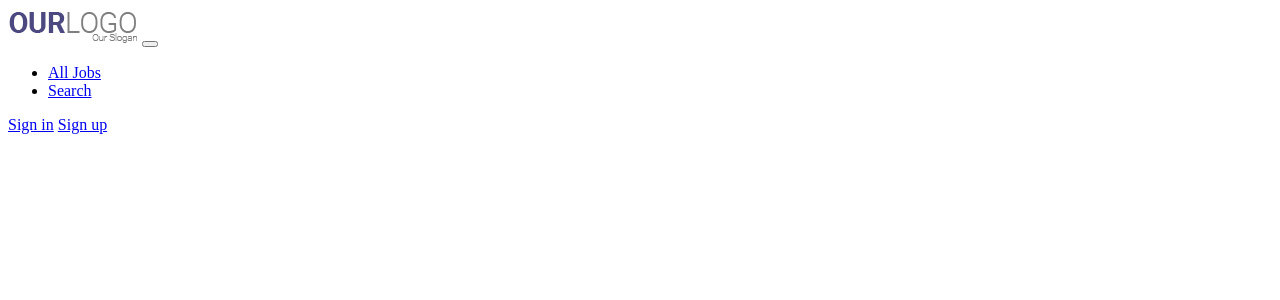
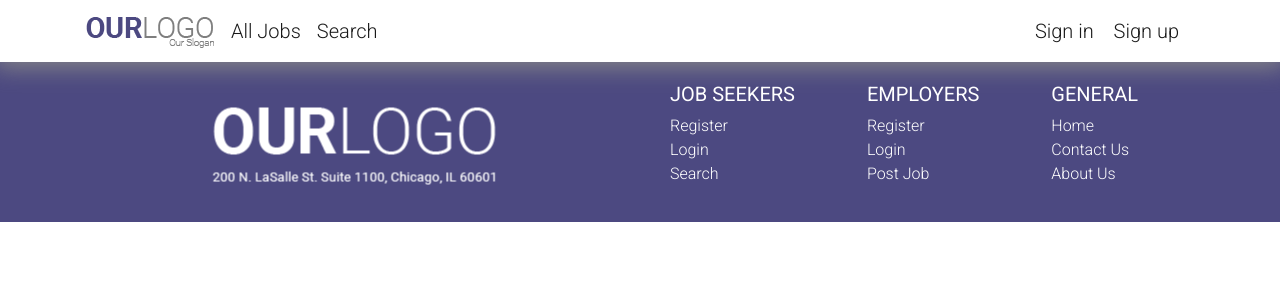
Before and after one commit to tomotomov92/JobPositionsProject, a PHP site: page /Registration in a window 1280 px wide. Shown: the top 300 px of the page. Run offline with PHP 8.4, Linux system fonts and the light colour scheme.

Commit message:
Merge changes

```diff
--- a/src/A_Login.php
+++ b/src/A_Login.php
@@ -1,10 +1,16 @@
 <html>
     <head>
         <title>Administrator login</title>
+
+        <link rel="stylesheet" href="https://stackpath.bootstrapcdn.com/bootstrap/4.4.1/css/bootstrap.min.css" integrity="sha384-Vkoo8x4CGsO3+Hhxv8T/Q5PaXtkKtu6ug5TOeNV6gBiFeWPGFN9MuhOf23Q9Ifjh" crossorigin="anonymous">
+        <link rel="stylesheet" href="assets/css/job_offer.css">
+        <link href="https://fonts.googleapis.com/css?family=Roboto:300,400&display=swap" rel="stylesheet">
+
     </head>
     <body>
         <?php
             include "header.php";
+            include "footer.php";
         ?>
     </body>
 </html>
--- a/src/A_Registration.php
+++ b/src/A_Registration.php
@@ -1,10 +1,16 @@
 <html>
     <head>
         <title>Administrator registration</title>
+
+        <link rel="stylesheet" href="https://stackpath.bootstrapcdn.com/bootstrap/4.4.1/css/bootstrap.min.css" integrity="sha384-Vkoo8x4CGsO3+Hhxv8T/Q5PaXtkKtu6ug5TOeNV6gBiFeWPGFN9MuhOf23Q9Ifjh" crossorigin="anonymous">
+        <link rel="stylesheet" href="assets/css/job_offer.css">
+        <link href="https://fonts.googleapis.com/css?family=Roboto:300,400&display=swap" rel="stylesheet">
+
     </head>
     <body>
         <?php
             include "header.php";
+            include "footer.php";
         ?>
     </body>
 </html>
--- a/src/AddJobPosition.php
+++ b/src/AddJobPosition.php
@@ -1,10 +1,16 @@
 <html>
     <head>
         <title>Add job position</title>
+
+        <link rel="stylesheet" href="https://stackpath.bootstrapcdn.com/bootstrap/4.4.1/css/bootstrap.min.css" integrity="sha384-Vkoo8x4CGsO3+Hhxv8T/Q5PaXtkKtu6ug5TOeNV6gBiFeWPGFN9MuhOf23Q9Ifjh" crossorigin="anonymous">
+        <link rel="stylesheet" href="assets/css/job_offer.css">
+        <link href="https://fonts.googleapis.com/css?family=Roboto:300,400&display=swap" rel="stylesheet">
+
     </head>
     <body>
         <?php
             include "header.php";
+            include "footer.php";
         ?>
     </body>
 </html>
--- a/src/ApplyToJobPosition.php
+++ b/src/ApplyToJobPosition.php
@@ -1,10 +1,16 @@
 <html>
     <head>
         <title>Apply to job position: </title>
+
+        <link rel="stylesheet" href="https://stackpath.bootstrapcdn.com/bootstrap/4.4.1/css/bootstrap.min.css" integrity="sha384-Vkoo8x4CGsO3+Hhxv8T/Q5PaXtkKtu6ug5TOeNV6gBiFeWPGFN9MuhOf23Q9Ifjh" crossorigin="anonymous">
+        <link rel="stylesheet" href="assets/css/job_offer.css">
+        <link href="https://fonts.googleapis.com/css?family=Roboto:300,400&display=swap" rel="stylesheet">
+
     </head>
     <body>
         <?php
             include "header.php";
+            include "footer.php";
         ?>
     </body>
 </html>
--- a/src/B_Login.php
+++ b/src/B_Login.php
@@ -1,10 +1,16 @@
 <html>
     <head>
         <title>Business login</title>
+
+    <link rel="stylesheet" href="https://stackpath.bootstrapcdn.com/bootstrap/4.4.1/css/bootstrap.min.css" integrity="sha384-Vkoo8x4CGsO3+Hhxv8T/Q5PaXtkKtu6ug5TOeNV6gBiFeWPGFN9MuhOf23Q9Ifjh" crossorigin="anonymous">
+    <link rel="stylesheet" href="assets/css/job_offer.css">
+    <link href="https://fonts.googleapis.com/css?family=Roboto:300,400&display=swap" rel="stylesheet">
+
     </head>
     <body>
         <?php
             include "header.php";
+            include "footer.php";
         ?>
     </body>
 </html>
--- a/src/B_Registration.php
+++ b/src/B_Registration.php
@@ -1,10 +1,16 @@
 <html>
     <head>
         <title>Business registration</title>
+
+        <link rel="stylesheet" href="https://stackpath.bootstrapcdn.com/bootstrap/4.4.1/css/bootstrap.min.css" integrity="sha384-Vkoo8x4CGsO3+Hhxv8T/Q5PaXtkKtu6ug5TOeNV6gBiFeWPGFN9MuhOf23Q9Ifjh" crossorigin="anonymous">
+        <link rel="stylesheet" href="assets/css/job_offer.css">
+        <link href="https://fonts.googleapis.com/css?family=Roboto:300,400&display=swap" rel="stylesheet">
+
     </head>
     <body>
         <?php
             include "header.php";
+            include "footer.php";
         ?>
     </body>
 </html>
--- a/src/FilterJobPositions.php
+++ b/src/FilterJobPositions.php
@@ -1,10 +1,16 @@
 <html>
     <head>
         <title>Filter job positions</title>
+
+        <link rel="stylesheet" href="https://stackpath.bootstrapcdn.com/bootstrap/4.4.1/css/bootstrap.min.css" integrity="sha384-Vkoo8x4CGsO3+Hhxv8T/Q5PaXtkKtu6ug5TOeNV6gBiFeWPGFN9MuhOf23Q9Ifjh" crossorigin="anonymous">
+        <link rel="stylesheet" href="assets/css/job_offer.css">
+        <link href="https://fonts.googleapis.com/css?family=Roboto:300,400&display=swap" rel="stylesheet">
+
     </head>
     <body>
         <?php
             include "header.php";
+            include "footer.php";
         ?>
     </body>
 </html>
--- a/src/JobApplications.php
+++ b/src/JobApplications.php
@@ -1,10 +1,16 @@
 <html>
     <head>
         <title>Job applications</title>
+
+        <link rel="stylesheet" href="https://stackpath.bootstrapcdn.com/bootstrap/4.4.1/css/bootstrap.min.css" integrity="sha384-Vkoo8x4CGsO3+Hhxv8T/Q5PaXtkKtu6ug5TOeNV6gBiFeWPGFN9MuhOf23Q9Ifjh" crossorigin="anonymous">
+        <link rel="stylesheet" href="assets/css/job_offer.css">
+        <link href="https://fonts.googleapis.com/css?family=Roboto:300,400&display=swap" rel="stylesheet">
+
     </head>
     <body>
         <?php
             include "header.php";
+            include "footer.php";
         ?>
     </body>
 </html>
--- a/src/JobPosition.php
+++ b/src/JobPosition.php
@@ -1,10 +1,16 @@
 <html>
     <head>
         <title>Job position: </title>
+
+        <link rel="stylesheet" href="https://stackpath.bootstrapcdn.com/bootstrap/4.4.1/css/bootstrap.min.css" integrity="sha384-Vkoo8x4CGsO3+Hhxv8T/Q5PaXtkKtu6ug5TOeNV6gBiFeWPGFN9MuhOf23Q9Ifjh" crossorigin="anonymous">
+        <link rel="stylesheet" href="assets/css/job_offer.css">
+        <link href="https://fonts.googleapis.com/css?family=Roboto:300,400&display=swap" rel="stylesheet">
+
     </head>
     <body>
         <?php
             include "header.php";
+            include "footer.php";
         ?>
     </body>
 </html>
--- a/src/JobPositions.php
+++ b/src/JobPositions.php
@@ -1,10 +1,16 @@
 <html>
     <head>
         <title>Job positions</title>
+
+        <link rel="stylesheet" href="https://stackpath.bootstrapcdn.com/bootstrap/4.4.1/css/bootstrap.min.css" integrity="sha384-Vkoo8x4CGsO3+Hhxv8T/Q5PaXtkKtu6ug5TOeNV6gBiFeWPGFN9MuhOf23Q9Ifjh" crossorigin="anonymous">
+        <link rel="stylesheet" href="assets/css/job_offer.css">
+        <link href="https://fonts.googleapis.com/css?family=Roboto:300,400&display=swap" rel="stylesheet">
+
     </head>
     <body>
         <?php
             include "header.php";
+            include "footer.php";
         ?>
     </body>
 </html>
--- a/src/Login.php
+++ b/src/Login.php
@@ -1,10 +1,16 @@
 <html>
     <head>
         <title>User login</title>
+
+        <link rel="stylesheet" href="https://stackpath.bootstrapcdn.com/bootstrap/4.4.1/css/bootstrap.min.css" integrity="sha384-Vkoo8x4CGsO3+Hhxv8T/Q5PaXtkKtu6ug5TOeNV6gBiFeWPGFN9MuhOf23Q9Ifjh" crossorigin="anonymous">
+        <link rel="stylesheet" href="assets/css/job_offer.css">
+        <link href="https://fonts.googleapis.com/css?family=Roboto:300,400&display=swap" rel="stylesheet">
+
     </head>
     <body>
         <?php
             include "header.php";
+            include "footer.php";
         ?>
     </body>
 </html>
--- a/src/MyApplications.php
+++ b/src/MyApplications.php
@@ -1,10 +1,16 @@
 <html>
     <head>
         <title>My applications</title>
+
+        <link rel="stylesheet" href="https://stackpath.bootstrapcdn.com/bootstrap/4.4.1/css/bootstrap.min.css" integrity="sha384-Vkoo8x4CGsO3+Hhxv8T/Q5PaXtkKtu6ug5TOeNV6gBiFeWPGFN9MuhOf23Q9Ifjh" crossorigin="anonymous">
+        <link rel="stylesheet" href="assets/css/job_offer.css">
+        <link href="https://fonts.googleapis.com/css?family=Roboto:300,400&display=swap" rel="stylesheet">
+
     </head>
     <body>
         <?php
             include "header.php";
+            include "footer.php";
         ?>
     </body>
 </html>
--- a/src/Registration.php
+++ b/src/Registration.php
@@ -1,10 +1,16 @@
 <html>
     <head>
         <title>User registration</title>
+
+        <link rel="stylesheet" href="https://stackpath.bootstrapcdn.com/bootstrap/4.4.1/css/bootstrap.min.css" integrity="sha384-Vkoo8x4CGsO3+Hhxv8T/Q5PaXtkKtu6ug5TOeNV6gBiFeWPGFN9MuhOf23Q9Ifjh" crossorigin="anonymous">
+        <link rel="stylesheet" href="assets/css/job_offer.css">
+        <link href="https://fonts.googleapis.com/css?family=Roboto:300,400&display=swap" rel="stylesheet">
+
     </head>
     <body>
         <?php
             include "header.php";
+            include "footer.php";
         ?>
     </body>
 </html>
--- a/src/UserProfile.php
+++ b/src/UserProfile.php
@@ -1,10 +1,16 @@
 <html>
     <head>
         <title>My profile</title>
+
+        <link rel="stylesheet" href="https://stackpath.bootstrapcdn.com/bootstrap/4.4.1/css/bootstrap.min.css" integrity="sha384-Vkoo8x4CGsO3+Hhxv8T/Q5PaXtkKtu6ug5TOeNV6gBiFeWPGFN9MuhOf23Q9Ifjh" crossorigin="anonymous">
+        <link rel="stylesheet" href="assets/css/job_offer.css">
+        <link href="https://fonts.googleapis.com/css?family=Roboto:300,400&display=swap" rel="stylesheet">
+
     </head>
     <body>
         <?php
             include "header.php";
+            include "footer.php";
         ?>
     </body>
 </html>
--- a/src/footer.php
+++ b/src/footer.php
@@ -9,23 +9,23 @@
                 <div class="footer-row">
                     <h5>JOB SEEKERS</h5>
                     <ul>
-                        <li><a href="#">Register</a></li>
-                        <li><a href="#">Login</a href="#"></li>
+                        <li><a href="Registration">Register</a></li>
+                        <li><a href="Login">Login</a href="#"></li>
                         <li><a href="#">Search</a href="#"></li>
                     </ul>
                 </div>
                 <div class="footer-row">
                     <h5>EMPLOYERS</h5>
                     <ul>
-                        <li><a href="#">Register</a href="#"></li>
-                        <li><a href="#">Login</a href="#"></li>
+                        <li><a href="B_Registration">Register</a href="#"></li>
+                        <li><a href="B_Login">Login</a href="#"></li>
                         <li><a href="#">Post Job</a href="#"></li>
                     </ul>
                 </div>
                 <div class="footer-row">
                     <h5>GENERAL</h5>
                     <ul>
-                        <li><a href="#">Home</a href="#"></li>
+                        <li><a href="\">Home</a href="#"></li>
                         <li><a href="#">Contact Us</a href="#"></li>
                         <li><a href="#">About Us</a href="#"></li>
                     </ul>
```
Also changed, not shown: sql_scripts/Create database script.sql (+11 -2 lines).
